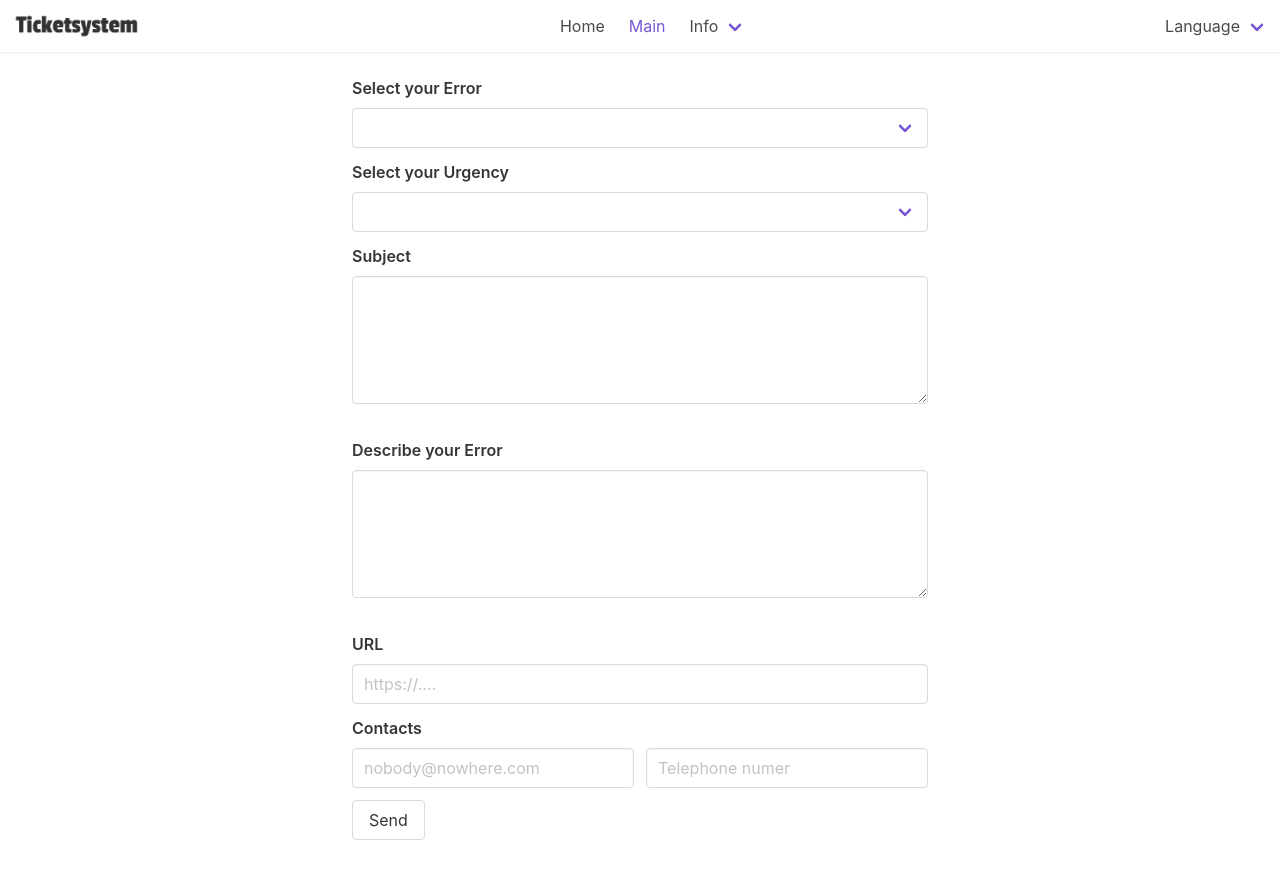
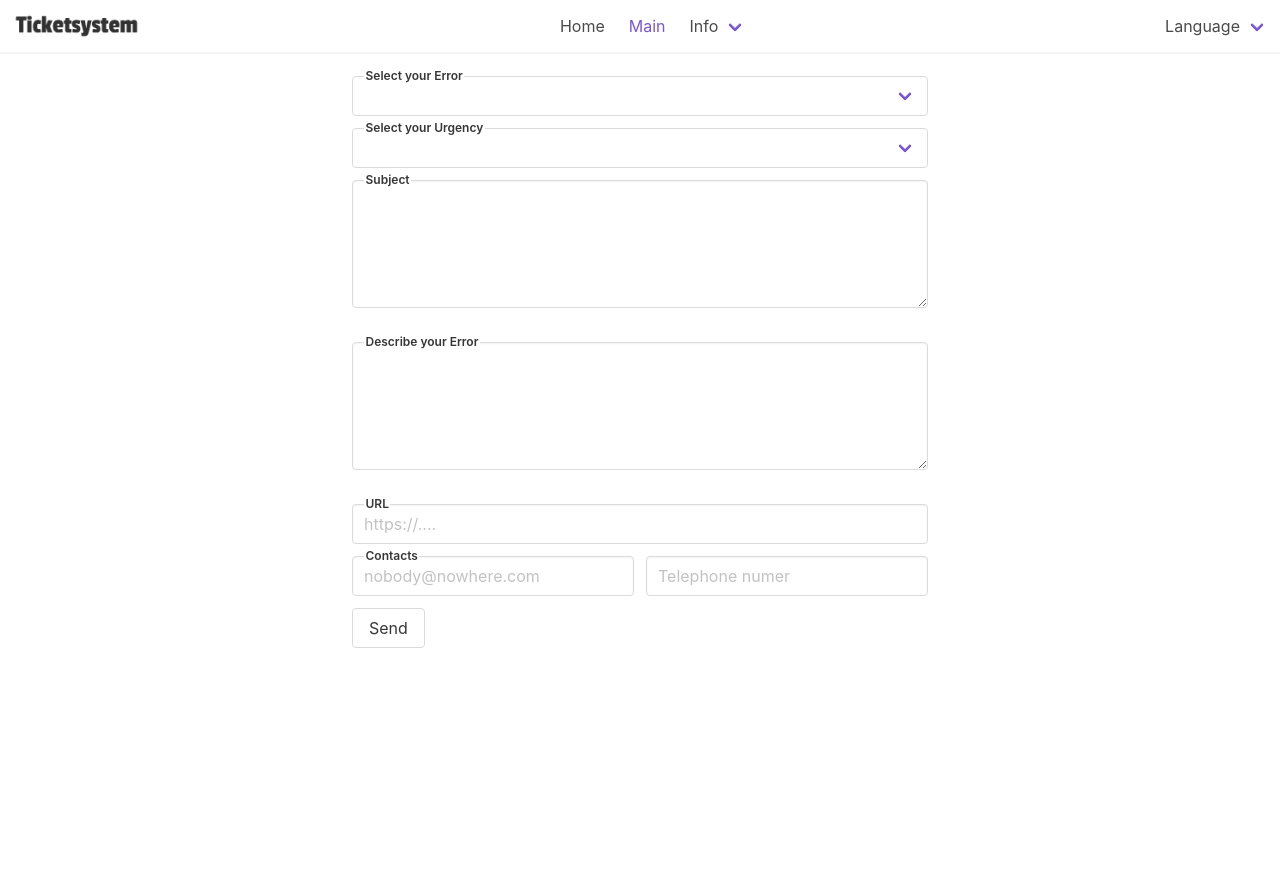
Before and after one commit to WilhelmKkampelmann/ticketsystem3.0, a Vue app: page /main in a window 1280 px wide. Shown: the top 878 px of the page. Built offline with nearby package versions, Linux system fonts and the light colour scheme.

Commit message:
after @clickMe => clear Inputfields

```diff
--- a/src/views/Main.vue
+++ b/src/views/Main.vue
@@ -1,6 +1,6 @@
 <template>
   <section>
-    <b-field label="Select your Error">
+    <b-field label="Select your Error" label-position="on-border" custom-class="b-field">
       <b-select
       v-model="userInputDatas.selectedKindOfError"
       expanded>
@@ -13,7 +13,7 @@
         </option>
       </b-select>
     </b-field>
-    <b-field label="Select your Urgency">
+    <b-field label="Select your Urgency" label-position="on-border">
       <b-select
       v-model="userInputDatas.selectedUrgency"
       expanded>
@@ -26,20 +26,20 @@
         </option>
       </b-select>
     </b-field>
-    <b-field label="Subject" >
+    <b-field label="Subject" label-position="on-border">
             <b-input maxlength="50" type="textarea"
             v-model="userInputDatas.subject"
             ></b-input>
     </b-field>
-    <b-field label="Describe your Error" >
+    <b-field label="Describe your Error" label-position="on-border">
             <b-input maxlength="100" type="textarea"
             v-model="userInputDatas.describeError"></b-input>
     </b-field>
-    <b-field label="URL">
+    <b-field label="URL" label-position="on-border">
             <b-input v-model="userInputDatas.url"
             placeholder="https://...."></b-input>
     </b-field>
-    <b-field label="Contacts" grouped>
+    <b-field label="Contacts" grouped label-position="on-border">
             <b-input v-model="userInputDatas.email"
             type="email"
             placeholder="nobody@nowhere.com"
@@ -50,7 +50,7 @@
             expanded>
             </b-input>
     </b-field>
-    <b-button @click="clickMe">Send</b-button>
+    <b-button @click="clickMe" >Send</b-button>
   </section>
 </template>
 
@@ -82,7 +82,20 @@ export default {
   },
   methods: {
     clickMe() {
-      console.log(this.userInputDatas);
+      this.sendDatas();
+      this.clearInputFields();
+    },
+    clearInputFields() {
+      this.userInputDatas.selectedKindOfError = null;
+      this.userInputDatas.selectedUrgency = null;
+      this.userInputDatas.subject = '';
+      this.userInputDatas.describeError = '';
+      this.userInputDatas.url = '';
+      this.userInputDatas.email = '';
+      this.userInputDatas.tel = '';
+    },
+    sendDatas() {
+      console.log('send');
     },
   },
 };
```
